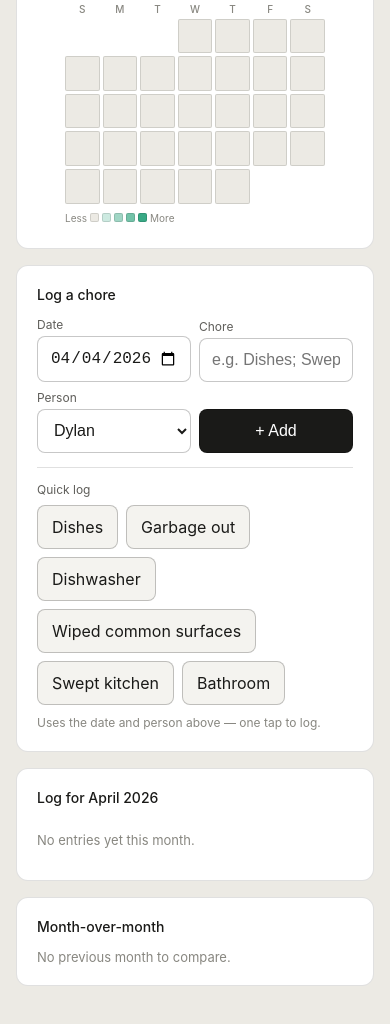
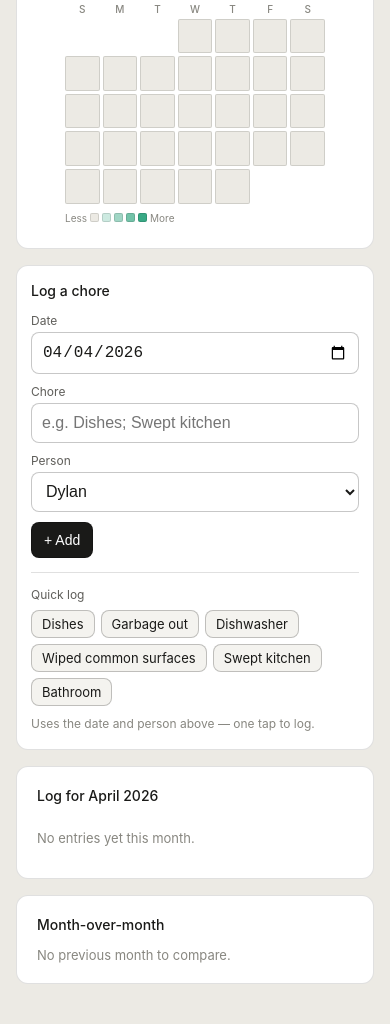
Before and after one commit to Goodguy140/chorelog, a website: page chore_tracker_interactive-v2.html in a window 390 px wide. Shown: the part 799-1823 px from the top of the page. Drawn offline with Linux system fonts and the light colour scheme; no server answers.

Commit message:
Improved mobile layout

```diff
--- a/chore_tracker_interactive-v2.html
+++ b/chore_tracker_interactive-v2.html
@@ -59,7 +59,7 @@
       <div class="scheduled-dashboard" id="scheduledDashboard"></div>
     </div>
 
-    <div class="section">
+    <div class="section section--log-chore">
       <p class="section-title">Log a chore</p>
       <div class="add-form">
         <div class="field field-date"><label for="inDate">Date</label>
--- a/css/chore-tracker.css
+++ b/css/chore-tracker.css
@@ -993,9 +993,15 @@ select {
     grid-template-columns: repeat(2, 1fr);
   }
 
+  /* Log form: a bit more horizontal room; single column = full-width fields. */
+  .section--log-chore {
+    padding: 1rem 0.875rem;
+  }
+
   .add-form {
-    grid-template-columns: repeat(2, minmax(0, 1fr));
-    justify-items: stretch;
+    grid-template-columns: minmax(0, 1fr);
+    gap: 10px;
+    align-items: stretch;
   }
 
   .add-form .field {
@@ -1003,11 +1009,29 @@ select {
     flex-direction: column;
     align-items: stretch;
     max-width: 100%;
+    min-width: 0;
+  }
+
+  .add-form input[type=text],
+  .add-form select {
+    height: 40px;
+    min-height: 40px;
+    padding: 0 10px;
+    font-size: 16px;
   }
 
   .add-form .date-input-shell {
-    flex: 1 1 auto;
+    min-height: 40px;
+    flex: none;
     min-width: 0;
+  }
+
+  .add-form .date-input-shell input[type=date] {
+    height: 40px;
+    min-height: 40px;
+    padding: 0 10px;
+    font-size: 16px;
+    line-height: 40px;
   }
 
   .add-form .date-input-shell input[type=date]::-webkit-datetime-edit,
@@ -1015,6 +1039,25 @@ select {
     max-width: 100%;
   }
 
+  .add-form .btn-add {
+    height: 36px;
+    min-height: 36px;
+    padding: 0 12px;
+    font-size: 14px;
+    justify-self: start;
+    width: auto;
+  }
+
+  .quick-chore-btn {
+    min-height: 0;
+    padding: 5px 10px;
+    font: 400 13px/1.25 -apple-system, BlinkMacSystemFont, 'Segoe UI', sans-serif;
+  }
+
+  .quick-chores-buttons {
+    gap: 6px;
+  }
+
   .mom-grid {
     grid-template-columns: repeat(2, 1fr);
   }
```
